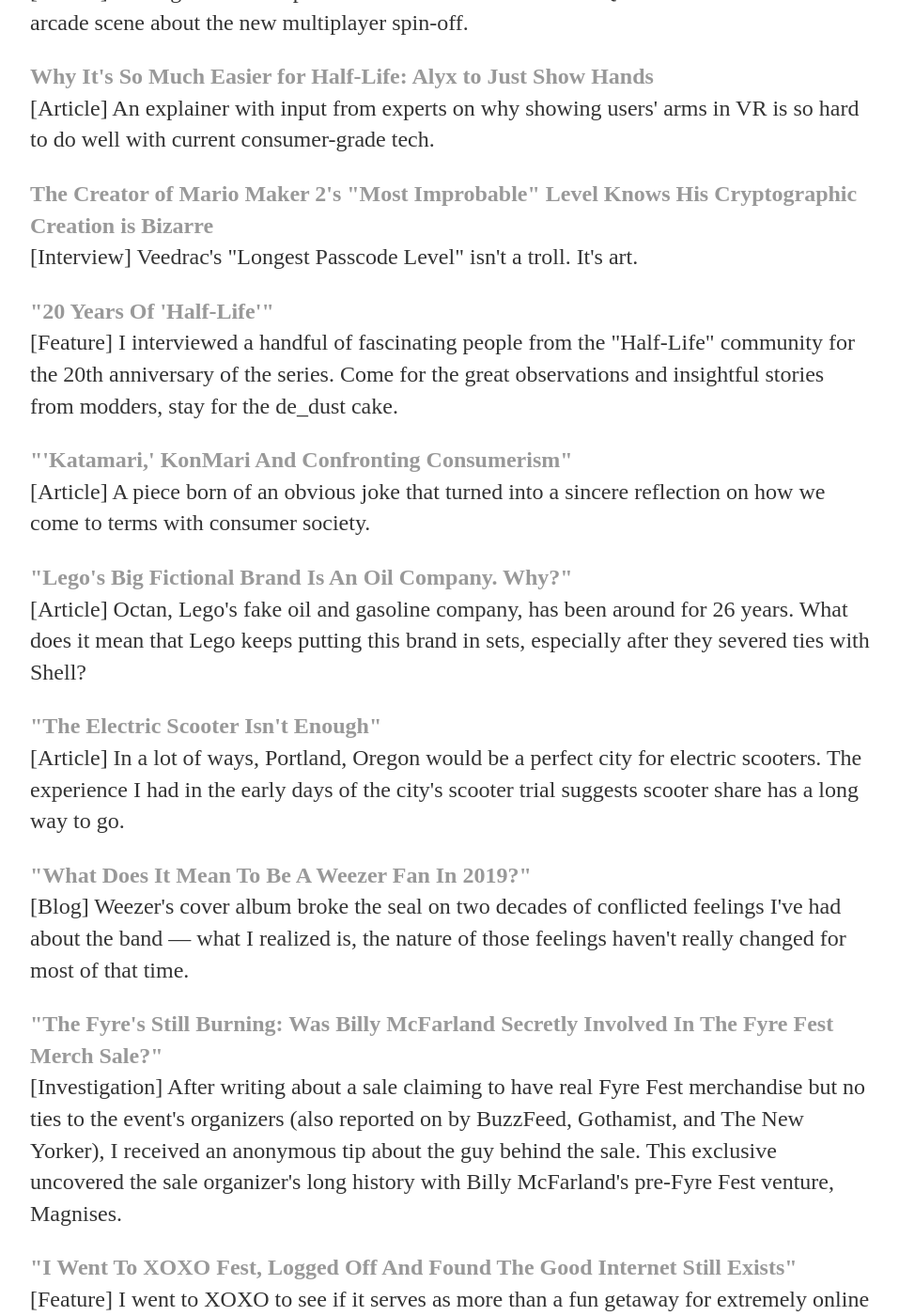
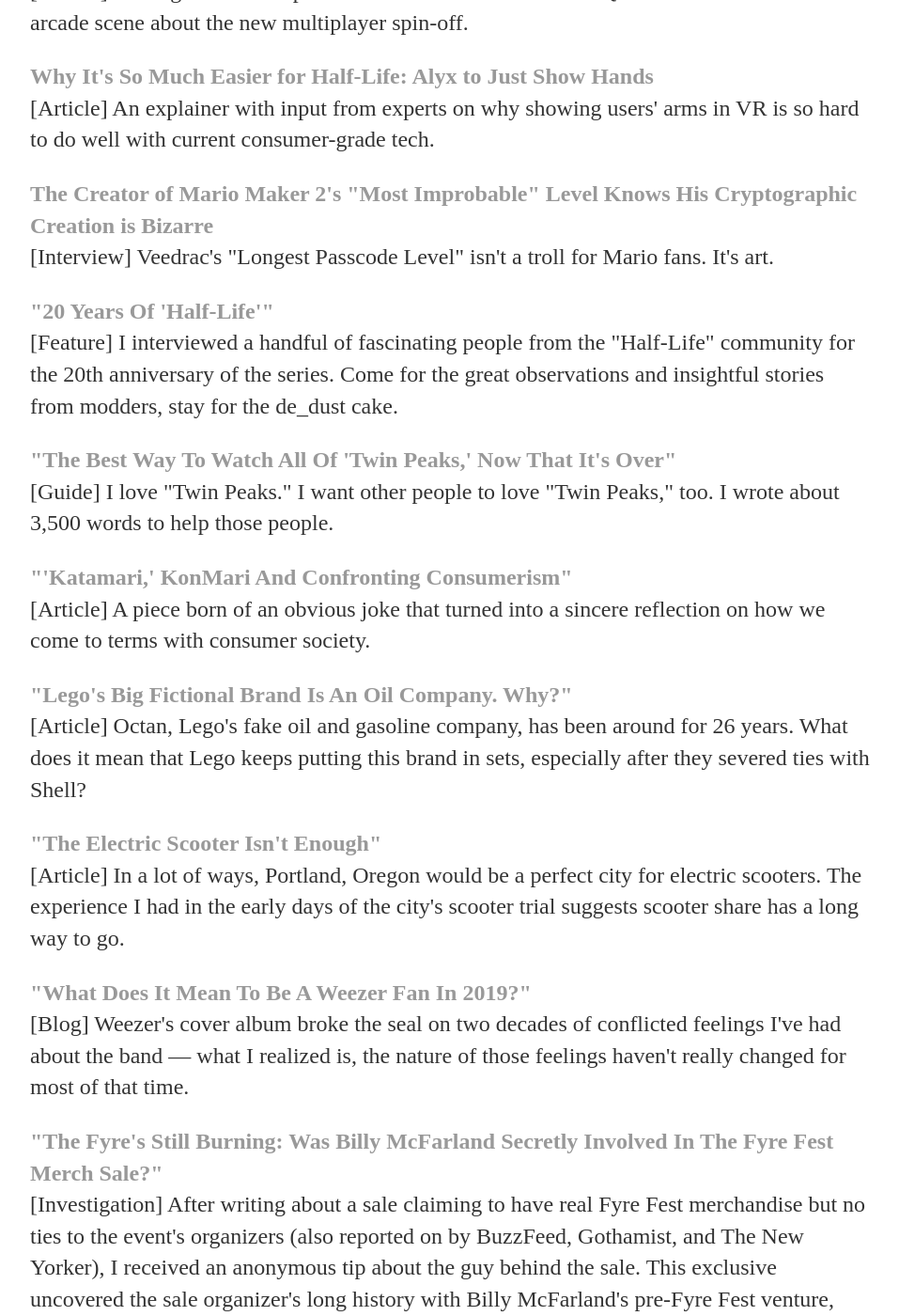
Before and after one commit to mathewolson/mathewolson.github.io, a Jekyll site: the page built from writing.html, in a window 1280 px wide and 1400 px high, scrolled down 348 px. Shown: the whole window at 94% size, without its empty margins (160-1117 px from the left). Built offline with Jekyll 4.4.1, drawn with Linux system fonts in a browser that asks for light colours; some of the changed text lies outside the part shown.

Commit message:
Update writing.html

```diff
--- a/writing.html
+++ b/writing.html
@@ -7,8 +7,9 @@
 	<p>(If the links don't seem to work, try opening them as new tabs.)</p>
 	<p><b><a href="https://www.usgamer.net/articles/the-future-of-killer-queen-and-its-console-counterpart">"How Big Is This Going to Get?": The Future of Killer Queen And Its Console Counterpart</a></b><br>[Article] Talking with developers and a few members of Killer Queen's dedicated New York arcade scene about the new multiplayer spin-off.</p>
 	<p><b><a href="https://www.usgamer.net/articles/why-its-so-much-easier-for-half-life-alyx-to-just-show-hands">Why It's So Much Easier for Half-Life: Alyx to Just Show Hands</a></b><br>[Article] An explainer with input from experts on why showing users' arms in VR is so hard to do well with current consumer-grade tech.</p>
-	<p><b><a href="https://www.usgamer.net/articles/the-creator-of-mario-maker-2s-most-improbable-level-knows-his-cryptographic-creation-is-bizarre">The Creator of Mario Maker 2's "Most Improbable" Level Knows His Cryptographic Creation is Bizarre</a></b><br>[Interview] Veedrac's "Longest Passcode Level" isn't a troll. It's art.</p>
+	<p><b><a href="https://www.usgamer.net/articles/the-creator-of-mario-maker-2s-most-improbable-level-knows-his-cryptographic-creation-is-bizarre">The Creator of Mario Maker 2's "Most Improbable" Level Knows His Cryptographic Creation is Bizarre</a></b><br>[Interview] Veedrac's "Longest Passcode Level" isn't a troll for Mario fans. It's art.</p>
 	<p><b><a href="http://www.digg.com/2018/half-life-20th-anniversary">"20 Years Of 'Half-Life'"</a></b><br>[Feature] I interviewed a handful of fascinating people from the "Half-Life" community for the 20th anniversary of the series. Come for the great observations and insightful stories from modders, stay for the de_dust cake.</p>
+	<p><b><a href="http://www.digg.com/2017/how-to-watch-all-of-twin-peaks">"The Best Way To Watch All Of 'Twin Peaks,' Now That It's Over"</a></b><br>[Guide] I love "Twin Peaks." I want other people to love "Twin Peaks," too. I wrote about 3,500 words to help those people.</p>
 	<p><b><a href="http://www.digg.com/2019/marie-kondo-konmari-katamari-damacy-consumption">"'Katamari,' KonMari And Confronting Consumerism"</a></b><br>[Article] A piece born of an obvious joke that turned into a sincere reflection on how we come to terms with consumer society.</p>
 	<p><b><a href="http://www.digg.com/2019/lego-octan-brand-lord-business-shell">"Lego's Big Fictional Brand Is An Oil Company. Why?"</a></b><br>[Article] Octan, Lego's fake oil and gasoline company, has been around for 26 years. What does it mean that Lego keeps putting this brand in sets, especially after they severed ties with Shell?</p>
 	<p><b><a href="http://www.digg.com/2018/are-electric-scooters-good-for-cities-portland-oregon">"The Electric Scooter Isn't Enough"</a></b><br>[Article] In a lot of ways, Portland, Oregon would be a perfect city for electric scooters. The experience I had in the early days of the city's scooter trial suggests scooter share has a long way to go.</p>
```
Also changed, not shown: other parts of writing.html (+0 -1 lines).
